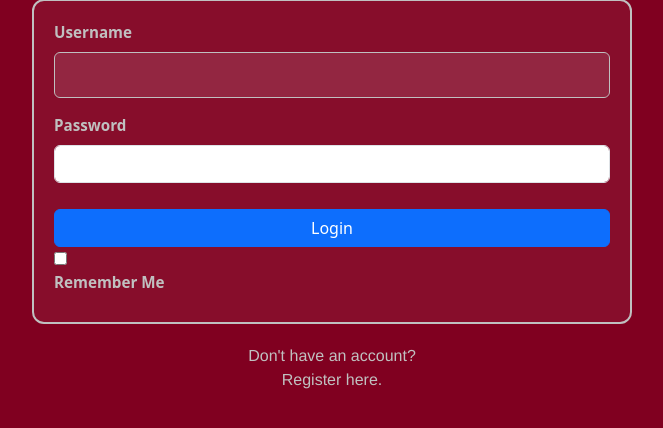
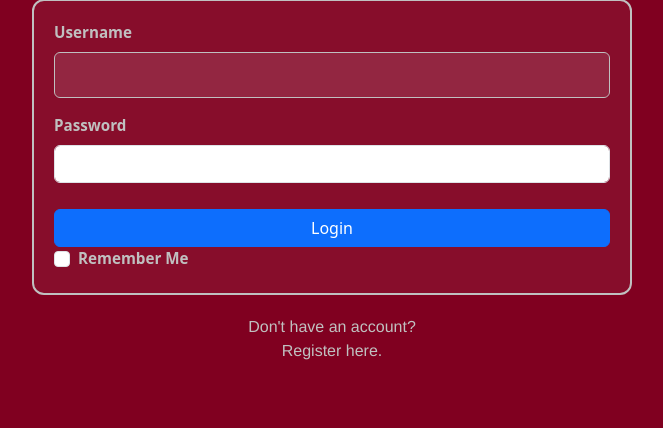
Before and after one commit to Demonhunter909/SSSSource, a Flask app: page /login in a window 1280 px wide. Shown: the part 191-619 px from the top of the page, without its empty margins (308-971 px from the left). Run offline with Flask 3, Linux system fonts and the light colour scheme; data that the repository does not hold is empty; some libraries are stand-ins or nearby versions.

Commit message:
attempted fix x2 remeber me checkbox

```diff
--- a/templates/login.html
+++ b/templates/login.html
@@ -92,9 +92,9 @@
                             <input type="password" class="form-control" id="password" name="password" required>
                         </div>
                         <button type="submit" class="btn btn-primary w-100">Login</button>
-                        <div style="display: inline-block;">
-                            <input type="checkbox" name="remember" id="remember">
-                            <label for="remember">Remember Me</label>
+                        <div class="form-check">
+                            <input class="form-check-input" type="checkbox" id="remember" name="remember">
+                            <label class="form-check-label" for="remember">Remember Me</label>
                         </div>
                     </form>
                     <p class="text-center mt-3">
```
